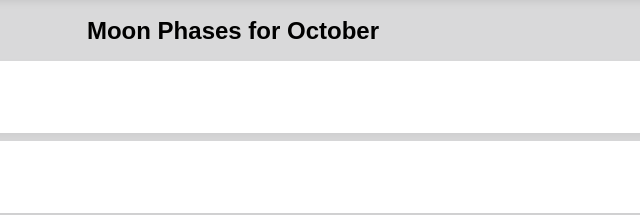
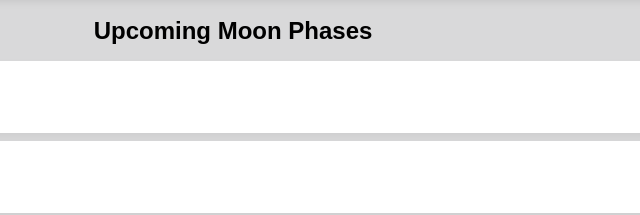
Before and after one commit to Megastrik3/Megastrik3.github.io, a website with bundled scripts: page moon-phase.html in a window 1280 px wide. Shown: the part 335-550 px from the top of the page, 407-1047 px from the left. Built offline with nearby package versions, Linux system fonts and the light colour scheme.

Commit message:
Change upcoming moon phasese header

```diff
--- a/moon-phase.html
+++ b/moon-phase.html
@@ -25,7 +25,7 @@
         </div>
 
         <div class="moon-phases">
-            <h2>Moon Phases for October</h2>
+            <h2>Upcoming Moon Phases</h2>
             <ul>
                 <li>
                     <img src="" alt="New Moon" class="moon-image" id="1-moon-phase-image">
```
